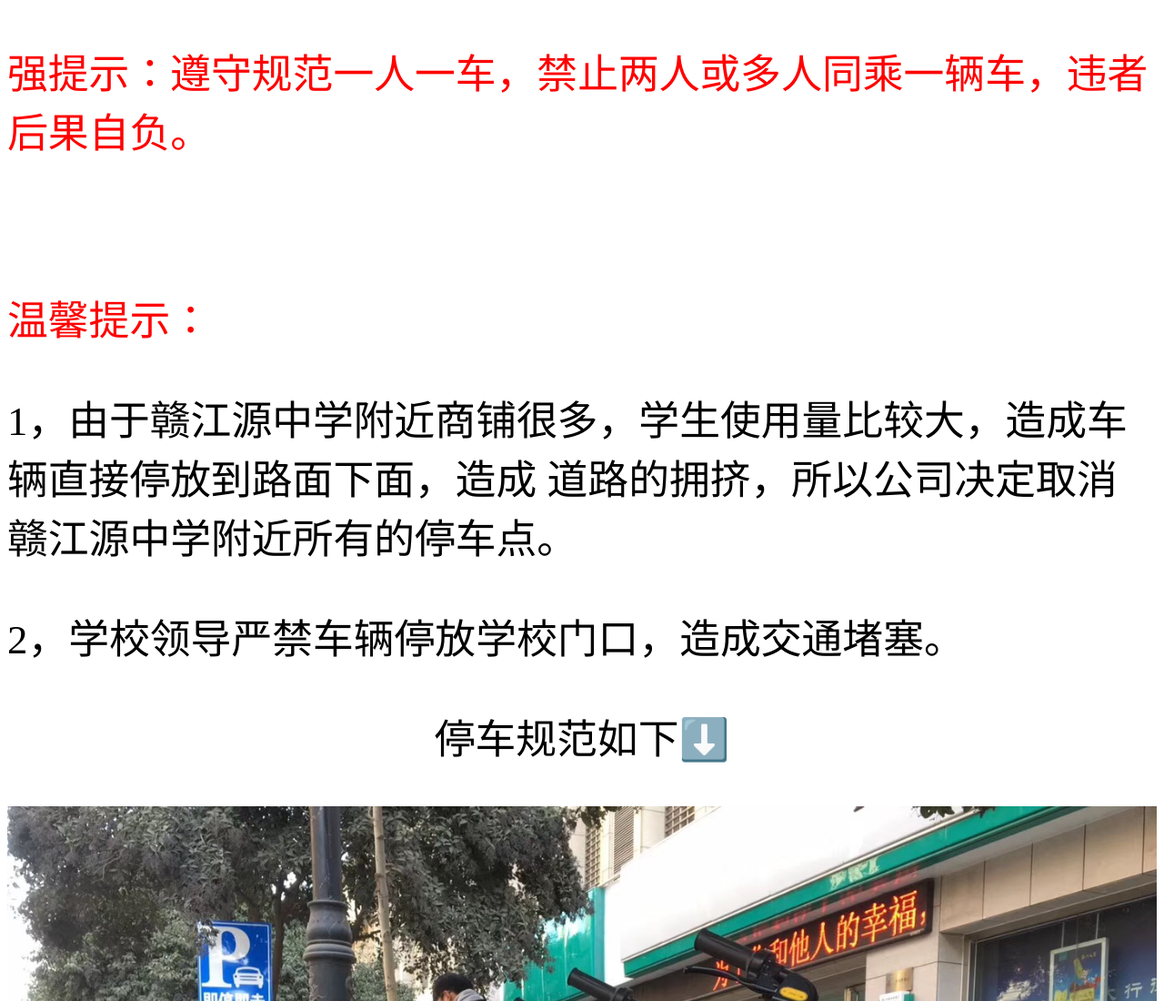
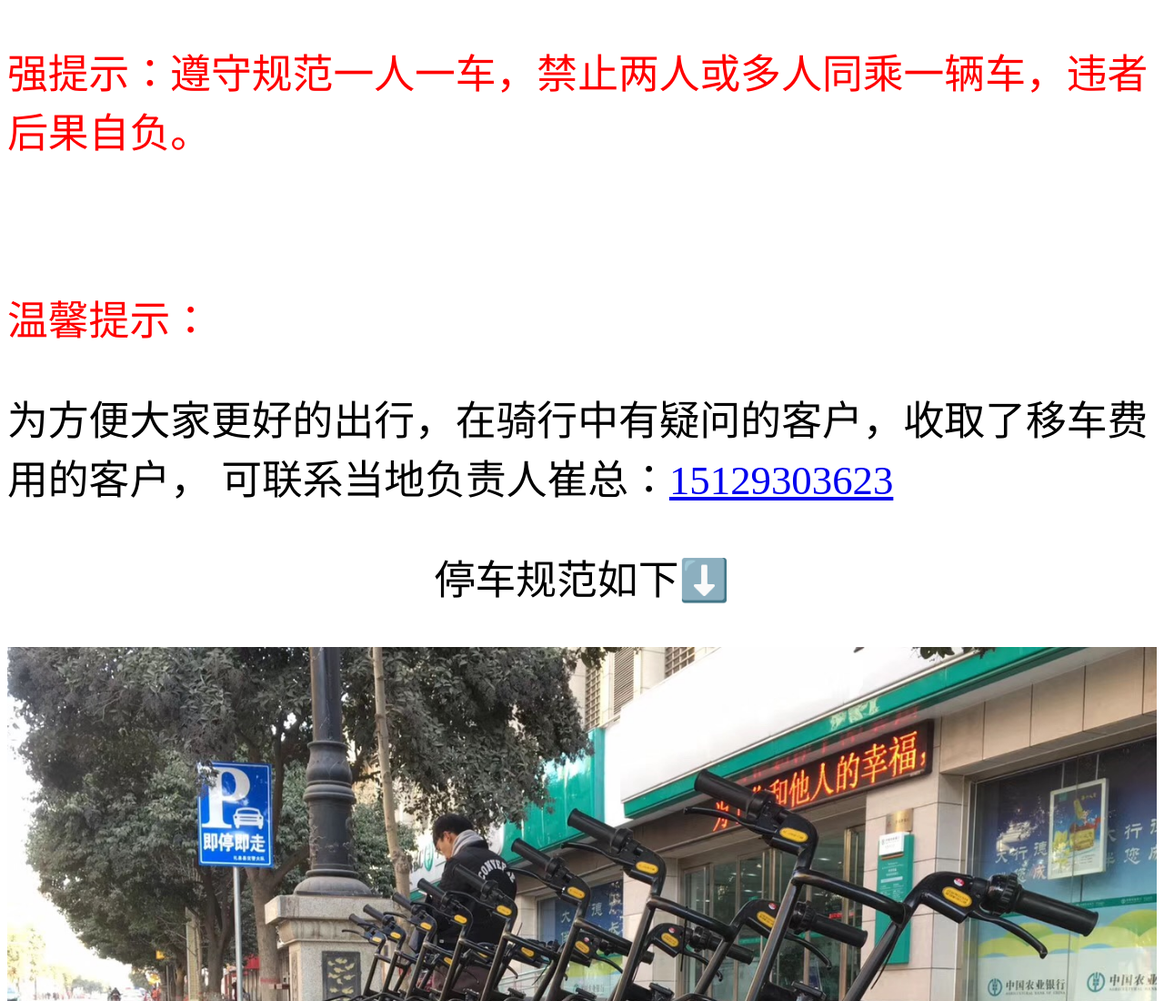
Before and after one commit to hengxingyema/simpleads, a website: page public/index.html in a window 1280 px wide. Shown: the top 1100 px of the page at 91% size. Drawn offline with Linux system fonts and the light colour scheme.

Commit message:
彬州用车指南

```diff
--- a/public/index.html
+++ b/public/index.html
@@ -2,7 +2,7 @@
 <html>
 <head>
 	<meta charset="UTF-8">
-	<title>石城通知</title>
+	<title>彬州通知</title>
 
 	<link rel="stylesheet" href="css/index.css" type="text/css"/>
 	<meta name="viewport" content="width=device-width,minimum-scale=1.0,maximum-scale=1.0,user-scalable=no" />
@@ -16,10 +16,9 @@
 		<br>
 		<p>
 			<span style="color: red;">温馨提示：</span>
-			<p>1，由于赣江源中学附近商铺很多，学生使用量比较大，造成车辆直接停放到路面下面，造成
-				道路的拥挤，所以公司决定取消赣江源中学附近所有的停车点。
+			<p>为方便大家更好的出行，在骑行中有疑问的客户，收取了移车费用的客户，
+				可联系当地负责人崔总：<a href="tel://15129303623">15129303623</a>
 			</p>
-			<p>2，学校领导严禁车辆停放学校门口，造成交通堵塞。</p>
 		</p>
 
 		<p style="text-align: center;">停车规范如下⬇️</p>
```
